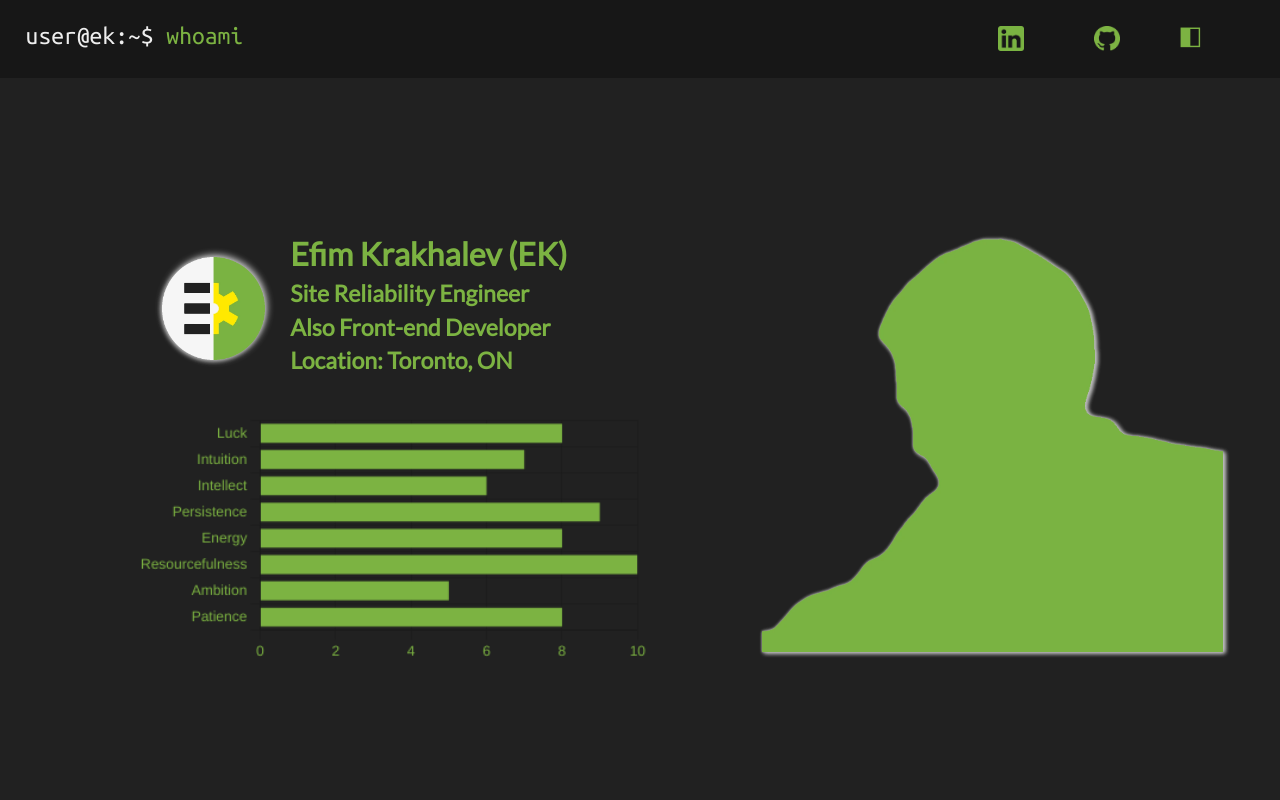
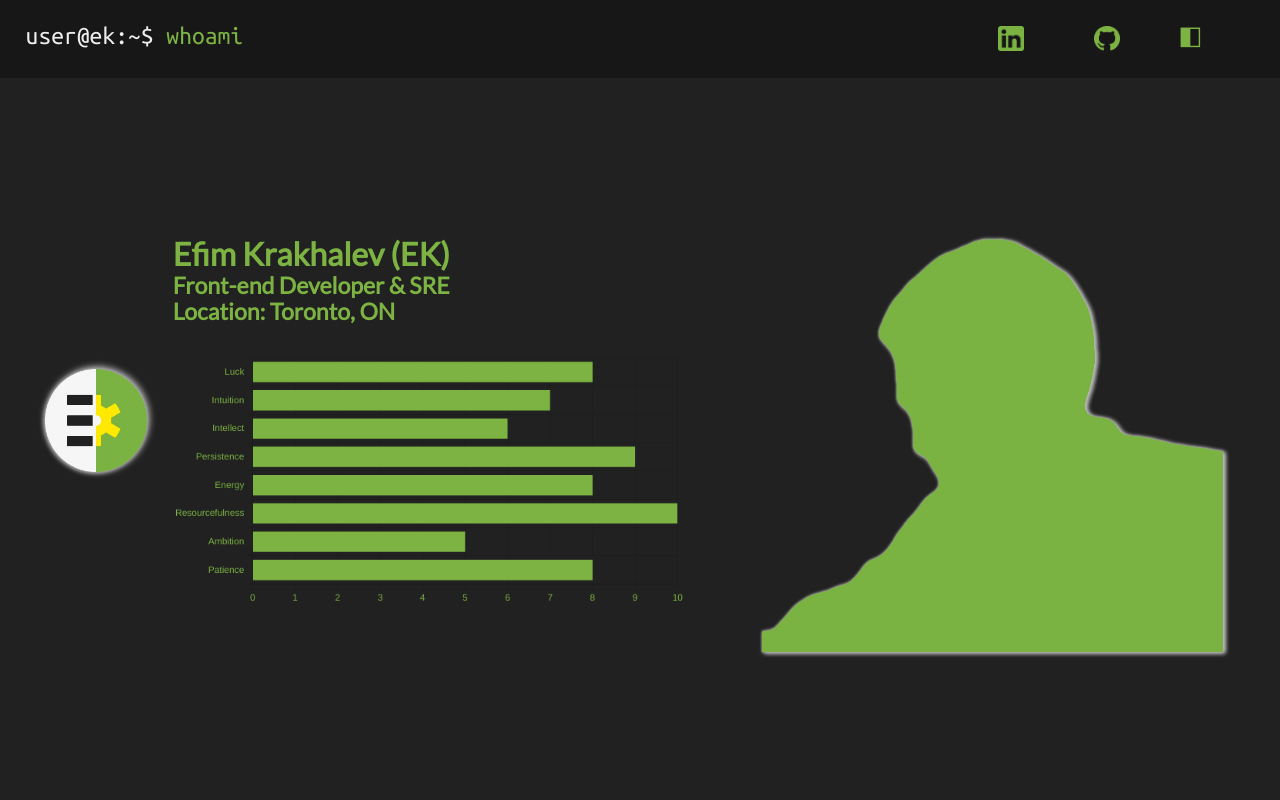
Before and after one commit to EK-92/vueekhyperlink, a Vue app: page / in a window 1280 px wide. Shown: the top 800 px of the page. Built offline with nearby package versions, Linux system fonts and the light colour scheme.

Commit message:
change title

```diff
--- a/src/components/Lobby.vue
+++ b/src/components/Lobby.vue
@@ -21,8 +21,7 @@ const themeClass = computed(() => ({
     <div class="name">
       <img alt="logo" :src="logo" />
       <h1>Efim Krakhalev (EK)</h1>
-      <h3>Site Reliability Engineer</h3>
-      <h3>Also Front-end Developer</h3>
+      <h3>Front-end Developer & SRE</h3>
       <h3>Location: Toronto, ON</h3>
       <Chartacter />
     </div>
```
